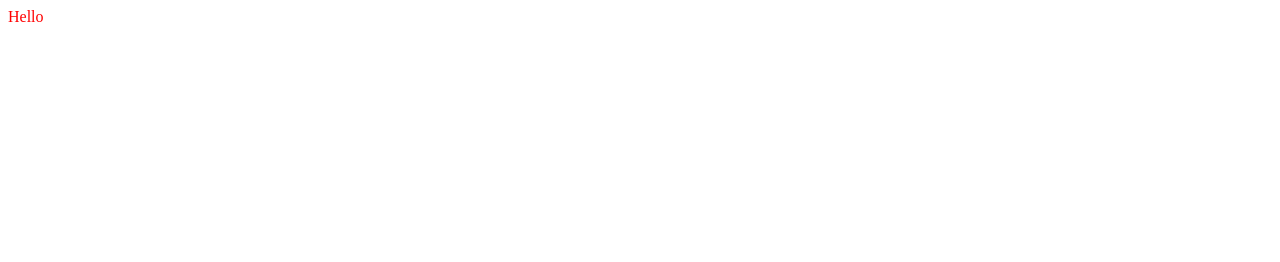
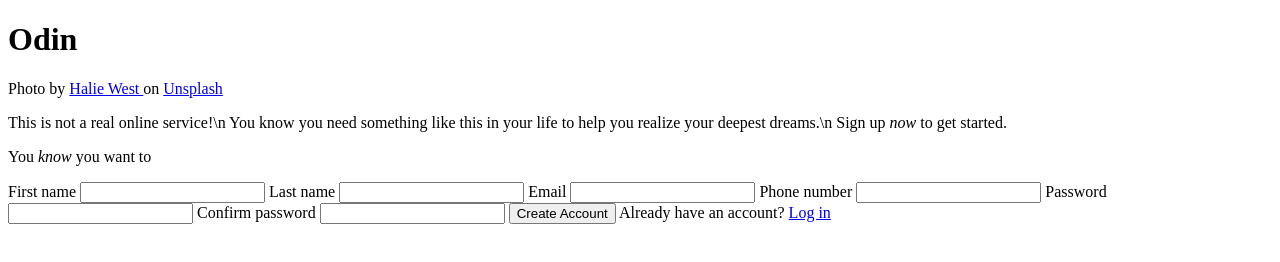
Before and after one commit to charliepain/Sign-up-Form, a plain HTML site: page index.html in a window 1280 px wide. Drawn offline with Linux system fonts and the light colour scheme.

Commit message:
Setup html structure of the page

```diff
--- a/index.html
+++ b/index.html
@@ -1,11 +1,51 @@
 <!DOCTYPE html>
 <html lang="en">
+
 <head>
     <meta charset="utf-8">
     <title>Sign-up Form</title>
     <link rel="stylesheet" href="style.css">
 </head>
+
 <body>
-       <div class="setup">Hello</div>
+    <div class="page-wrapper">
+        <div class="sidebar">
+            <h1 class="page-heading">Odin</h1>
+            <span>
+                Photo by <a
+                    href="https://unsplash.com/@haliewestphoto?utm_content=creditCopyText&utm_medium=referral&utm_source=unsplash">
+                    Halie West
+                </a> on <a
+                    href="https://unsplash.com/photos/green-leaf-plant-in-close-up-photography-25xggax4bSA?utm_content=creditCopyText&utm_medium=referral&utm_source=unsplash">
+                    Unsplash
+                </a>
+            </span>
+        </div>
+        <form action="#" method="post">
+            <p>
+                This is not a real online service!\n
+                You know you need something like this in your life to help you realize your deepest dreams.\n
+                Sign up <em>now</em> to get started.
+            </p>
+            <p>You <em>know</em> you want to</p>
+            <label for="first_name">First name</label>
+            <input type="text" id="first_name" name="first_name">
+            <label for="last_name">Last name</label>
+            <input type="text" id="last_name" name="last_name">
+            <label for="email">Email</label>
+            <input type="email" id="email" name="email">
+            <label for="phone_number">Phone number</label>
+            <input type="tel" id="phone_number" name="phone_number">
+            <label for="password">Password</label>
+            <input type="password" id="password" name="password">
+            <label for="confirmed_password">Confirm password</label>
+            <input type="password" id="confirmed_password" name="confirmed_password">
+            <button type="submit">Create Account</button>
+            <span class="already-member">Already have an account?
+                <a href="#">Log in</a>
+            </span>
+        </form>
+    </div>
 </body>
+
 </html>
```
Lines whose indentation alone changed are shown as unchanged.
